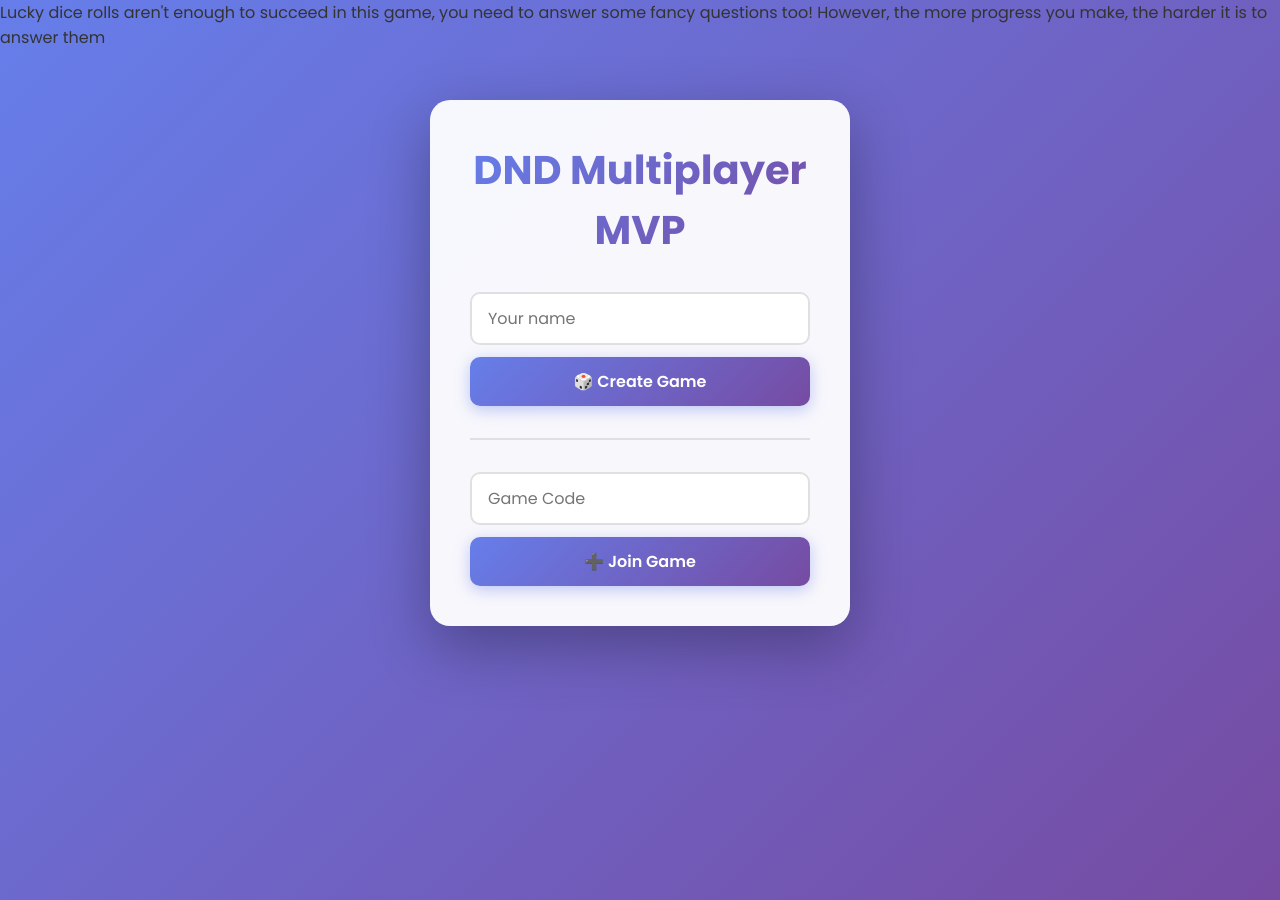
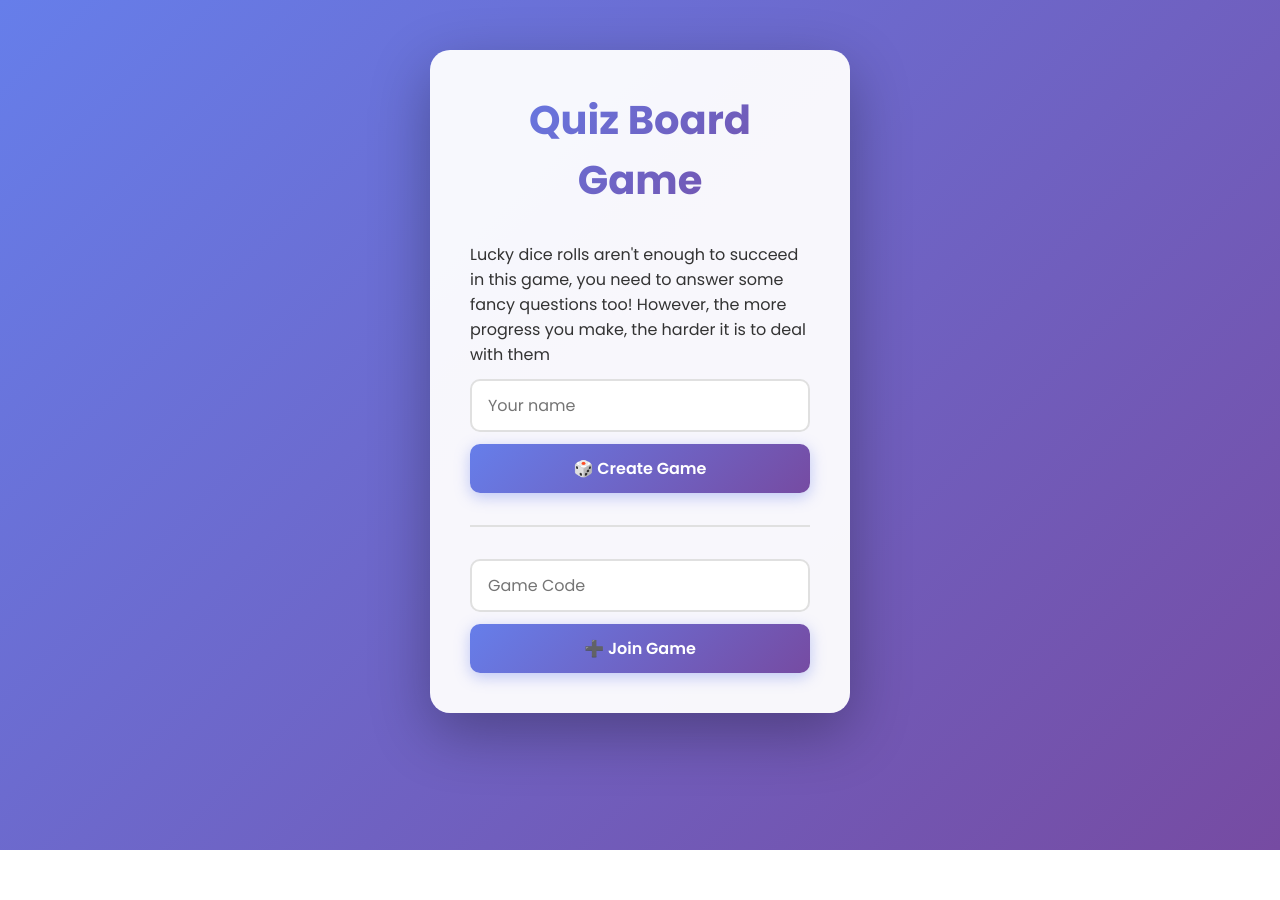
Before and after one commit to Efromomr/quiz-board, a React (Vite) app in the folder client/: page / in a window 1280 px wide. After the commit the page ends 850 px from the top, so only its background shows below. Built offline with nearby package versions, Linux system fonts and the light colour scheme; no server answers.

Commit message:
fix home text

```diff
--- a/client/index.html
+++ b/client/index.html
@@ -3,7 +3,6 @@
   <head>
     <meta charset="UTF-8" />
     <title>Quiz Board Game</title>
-	<p>Lucky dice rolls aren't enough to succeed in this game, you need to answer some fancy questions too! However, the more progress you make, the harder it is to answer them</p>
     <meta name="viewport" content="width=device-width, initial-scale=1.0" />
   </head>
   <body>
--- a/client/src/Home.tsx
+++ b/client/src/Home.tsx
@@ -48,7 +48,9 @@ export default function Home({
 
   return (
     <div className="home-container">
-      <h1>DND Multiplayer MVP</h1>
+      <h1>Quiz Board Game</h1>
+
+	  <p>Lucky dice rolls aren't enough to succeed in this game, you need to answer some fancy questions too! However, the more progress you make, the harder it is to deal with them</p>
 
       <input
         placeholder="Your name"
```
